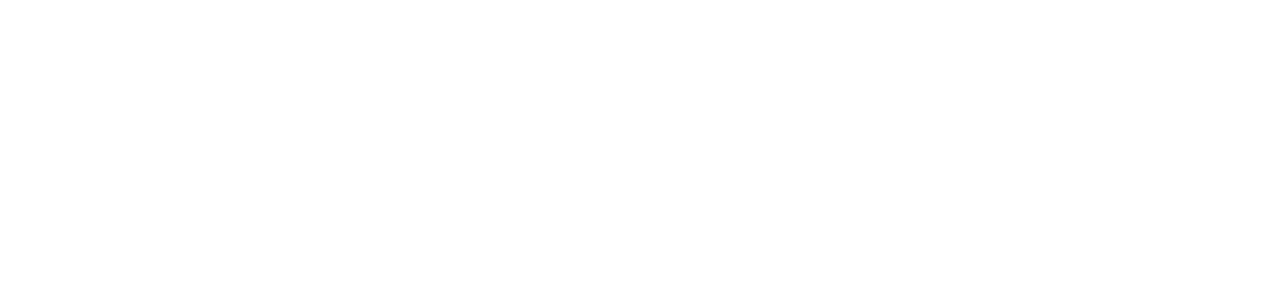
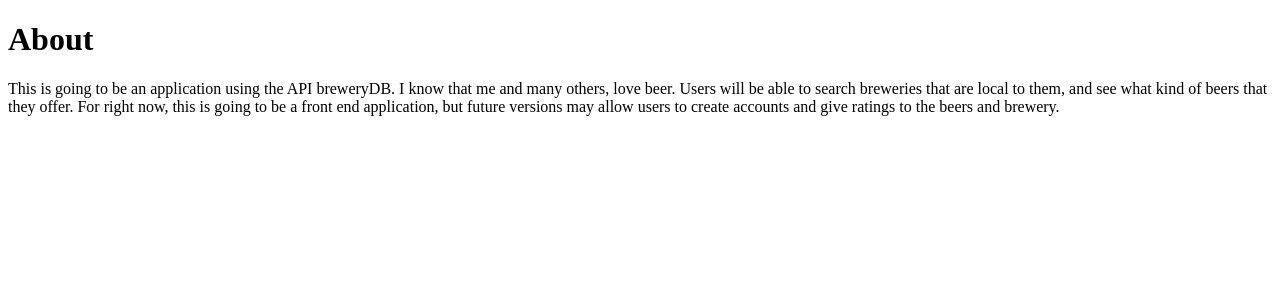
Before and after one commit to braddonako/breweryDbProject, a React (Create React App) app in the folder beer/: page /about in a window 1280 px wide. Shown: the top 300 px of the page. Built offline with nearby package versions, Linux system fonts and the light colour scheme.

Commit message:
Added an about section

```diff
--- a/beer/src/App.js
+++ b/beer/src/App.js
@@ -1,6 +1,7 @@
 import React from 'react';
 import { BrowserRouter, Route, Switch } from 'react-router-dom';
-import Home from './components/home';
+import Home from './components/Home/home';
+import About from './components/About/about'
 
 
 function App() {
@@ -9,6 +10,7 @@
       <div className="App">
         <Switch>
           <Route path="/" component={Home} exact/>
+          <Route path='/about' component={About} exact/>
         </Switch>
       </div>
     </BrowserRouter>
--- /dev/null
+++ b/beer/src/components/About/about.js
@@ -0,0 +1,12 @@
+import React from 'react';
+
+const About = () => {
+    return (
+        <div>
+            <h1>About</h1>
+            <p>This is going to be an application using the API breweryDB. I know that me and many others, love beer. Users will be able to search breweries that are local to them, and see what kind of beers that they offer. For right now, this is going to be a front end application, but future versions may allow users to create accounts and give ratings to the beers and brewery.</p>
+        </div>
+    );
+};
+
+export default About;
```
Also changed, not shown: beer/src/components/Home/home.js (renamed from beer/src/components/home.js).
